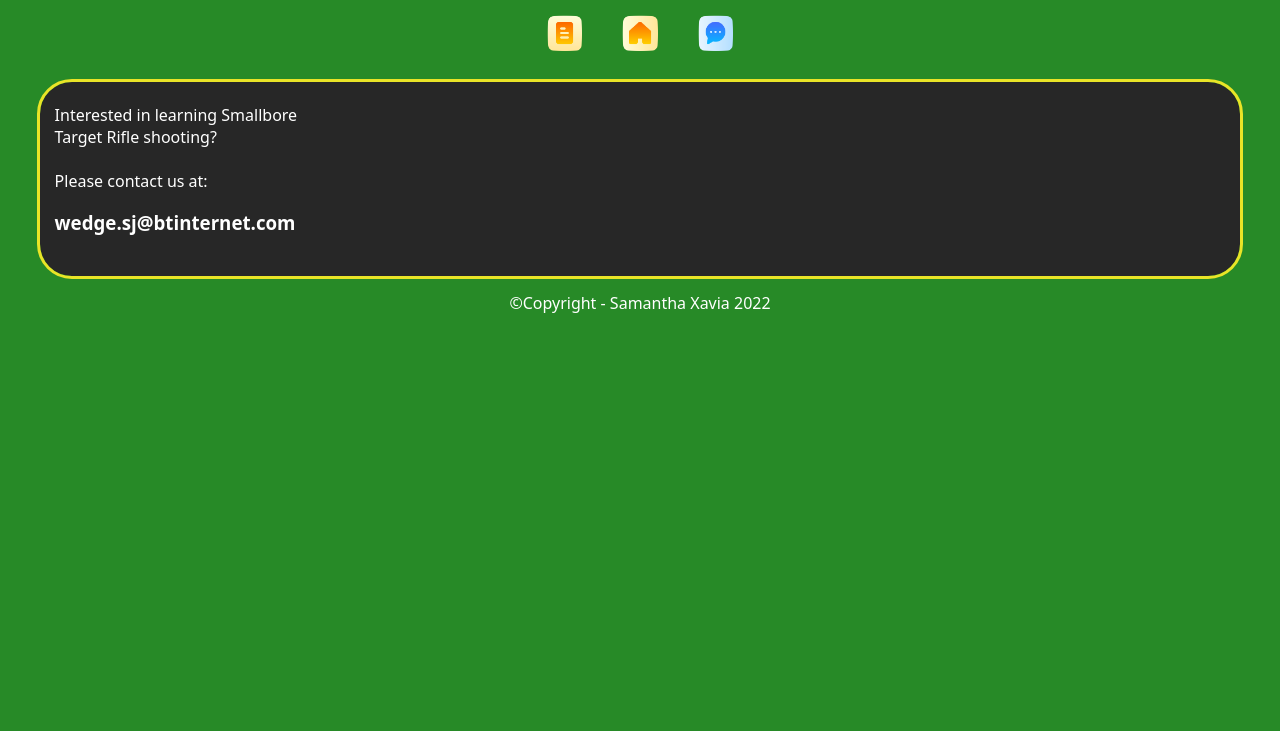
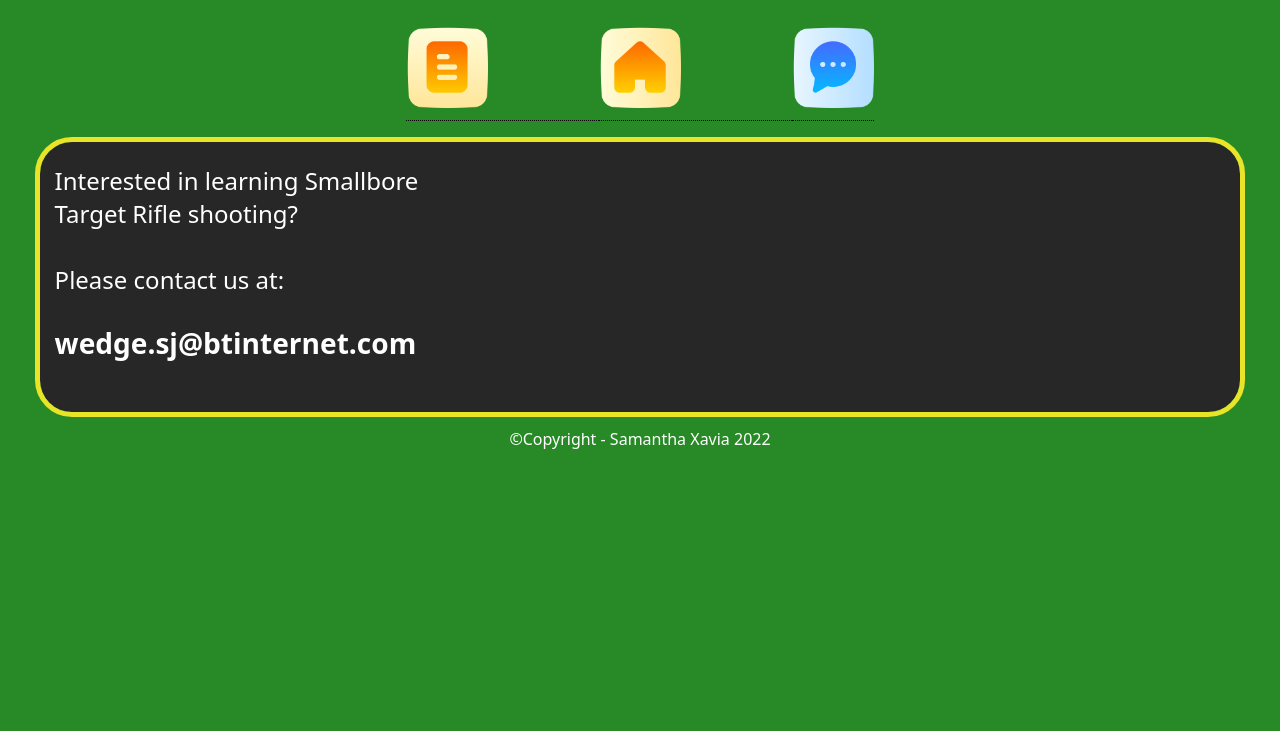
Before and after one commit to SamXavia/KORC, a plain HTML site: page index.html in a window 1280 px wide. Shown: the part 69-800 px from the top of the page. Drawn offline with Linux system fonts and the light colour scheme.

Commit message:
Icon and Text Improvements

```diff
--- a/index.html
+++ b/index.html
@@ -18,16 +18,22 @@
     <meta name="viewport">
   </head>
   <body class="body">
-    <center> <h3 class="title"> KNIGHTWOOD OAK RIFLE CLUB </h3> </center>
+    <center> <h2 class="title"> KNIGHTWOOD OAK RIFLE CLUB </h2> </center>
     <br>
     <!-- Navigation -->
     <div class="nav">
       <!-- News -->
-      <a href=""> <img class="icon" src="./assets/icons/news.png" alt="NEWS"> </img> </a>
+      <span class="hovertext" data-hover="NEWS">
+        <img class="icon" src="./assets/icons/news.png" alt="NEWS" href=""> </img>
+      </span>
       <!-- Home -->
-      <a href=""> <img class="icon" src="./assets/icons/home.png" alt="HOME"> <a>
+      <span class="hovertext" data-hover="HOME">
+        <img class="icon" src="./assets/icons/home.png" alt="HOME" href=""> </img>
+      </span>
       <!-- Contact Page -->
-      <a href=""> <img class="icon" src="./assets/icons/contact.png" alt="CONTACT"> </img> <a>
+      <span class="hovertext" data-hover="CONTACT">
+        <img class="icon" src="./assets/icons/contact.png" alt="CONTACT" href=""> </img>
+      </span>
     </div>
     <br>
     <!-- Main Box -->
--- a/style.css
+++ b/style.css
@@ -23,17 +23,17 @@ a:hover {
 
 /* Icon */
 .icon {
-  width: 2.75vw;
-  height: 2.75vw;
+  width: 82px;
+  height: 82px;
 }
 
 /* Nav */
 .nav {
   color: #FFFFFF;
   font-family: system-ui;
-  font-size: 2.5vw;
+  font-size: 42px;
   text-align: center;
-  word-spacing: 2.5vw;
+  word-spacing: 100px;
   margin-left: auto;
   margin-right: auto;
 }
@@ -42,8 +42,8 @@ a:hover {
 .box {
   /* Box Style */
   background-color: #272727;
-  border-radius: 2.5vw;
-  outline: 0.25vw solid #e9e427;
+  border-radius: 32px;
+  outline: 5px solid #e9e427;
   margin-left: auto;
   margin-right: auto;
   width: 95%;
@@ -57,6 +57,35 @@ a:hover {
   width: 97.5%;
   height: auto;
   margin: auto;
-  border-radius: 1vw;
-  font-size: 1.25vw;
+  border-radius: 16px;
+  font-size: 24px;
 }
+
+/* Hover Text */
+.hovertext {
+  position: relative;
+  border-bottom: 1px dotted black;
+}
+
+.hovertext:before {
+  content: attr(data-hover);
+  visibility: hidden;
+  opacity: 0;
+  width: 200px;
+  background-color: black;
+  color: #fff;
+  text-align: center;
+  border-radius: 5px;
+  padding: 5px 0;
+  transition: opacity 0.25s ease-in-out;
+
+  position: absolute;
+  z-index: 1;
+  left: 0;
+  top: 110%;
+}
+
+.hovertext:hover:before {
+  opacity: 1;
+  visibility: visible;
+}
```
